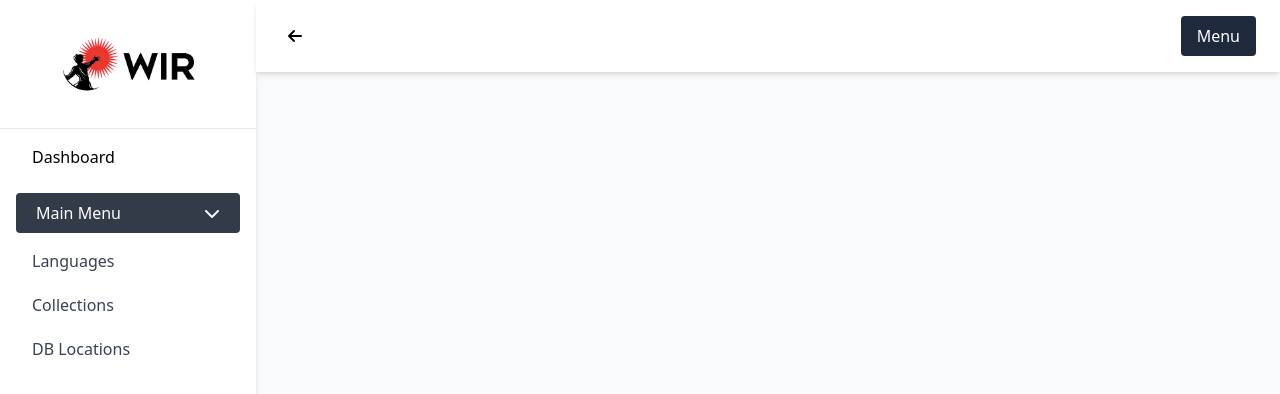
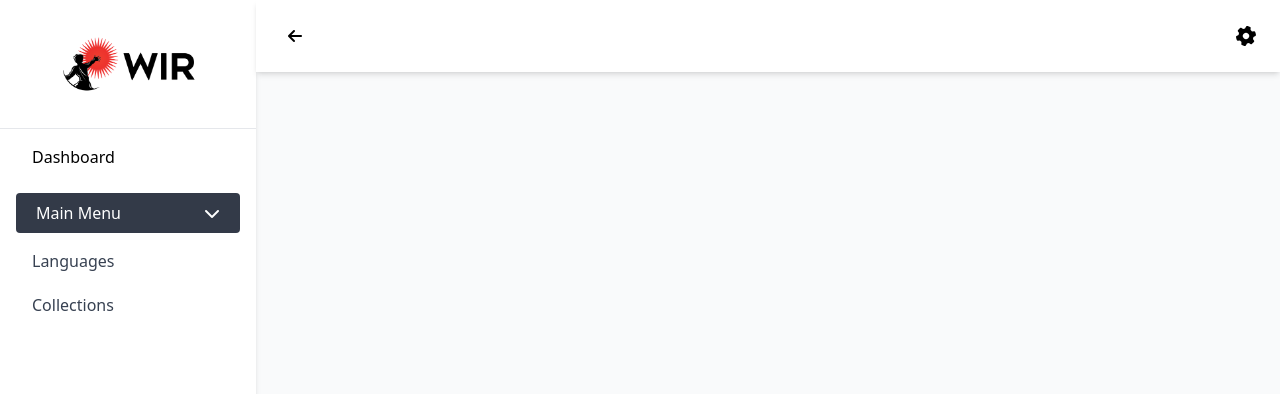
Before and after one commit to FadelYang/wir_chat, a React (Vite) app: page /dashboard in a window 1280 px wide. Shown: the top 394 px of the page. Built offline with nearby package versions, Linux system fonts and the light colour scheme; no server answers; the database is empty; sample sign-in values are in the browser's storage.

Commit message:
feat: change menu button and hide db location menu

```diff
--- a/src/App.jsx
+++ b/src/App.jsx
@@ -45,14 +45,14 @@ function App() {
           </ProtectedRoute>
         }
       />
-      <Route
+      {/* <Route
         path="/dashboard/databases"
         element={
           <ProtectedRoute>
             <DatabaseMenu />
           </ProtectedRoute>
         }
-      />
+      /> */}
     </Routes>
   );
 }
--- a/src/components/templates/cms/DashboardTemplate.jsx
+++ b/src/components/templates/cms/DashboardTemplate.jsx
@@ -3,6 +3,7 @@ import { Link, useNavigate } from "react-router-dom";
 import MainFullLogo from "../../atoms/MainFullLogo";
 import { signOut } from "firebase/auth";
 import { auth } from "../../../firebase/firebase";
+import gearIcon from "/gear-solid.svg";
 
 const DashboardTemplate = ({ children }) => {
   const [isProfilDropdownOpen, setIsProfilDropdownOpen] = useState(false);
@@ -17,12 +18,14 @@ const DashboardTemplate = ({ children }) => {
     const isConfirm = confirm("Are you sure?");
 
     if (isConfirm) {
-      signOut(auth).then(() => {
-        navigate('/')
-        alert('Success Logout')
-      }).catch((error) => {
-        console.log(error);
-      });
+      signOut(auth)
+        .then(() => {
+          navigate("/");
+          alert("Success Logout");
+        })
+        .catch((error) => {
+          console.log(error);
+        });
     }
   };
 
@@ -145,7 +148,7 @@ const DashboardTemplate = ({ children }) => {
                   Collections
                 </Link>
               </li>
-              <li className="w-full">
+              {/* <li className="w-full">
                 <Link
                   to={`/dashboard/databases`}
                   className={`block px-4 py-2 ${
@@ -156,7 +159,7 @@ const DashboardTemplate = ({ children }) => {
                 >
                   DB Locations
                 </Link>
-              </li>
+              </li> */}
             </ul>
           </div>
         </nav>
@@ -179,13 +182,26 @@ const DashboardTemplate = ({ children }) => {
               />
             </button>
           </div>
+
           <div className="relative">
-            <button
+            {/* <button
               className="px-4 py-2 text-white transition-colors rounded bg-slate-800 hover:bg-slate-950"
               onClick={toggleDropdown}
             >
               Menu
-            </button>
+            </button> */}
+            <div
+              className={`flex justify-end hover:cursor-pointer`}
+              onClick={toggleDropdown}
+            >
+              <img
+                src={gearIcon}
+                alt=""
+                className={`w-5 h-5 transition-transform duration-300 ${
+                  isProfilDropdownOpen ? "rotate-45" : "-rotate-45"
+                }`}
+              />
+            </div>
             {isProfilDropdownOpen && (
               <div className="absolute right-0 w-48 mt-2 bg-white border rounded shadow-lg">
                 <ul className="py-1 list-none ps-0">
```
Also changed, not shown: public/gear-solid.svg (added).
